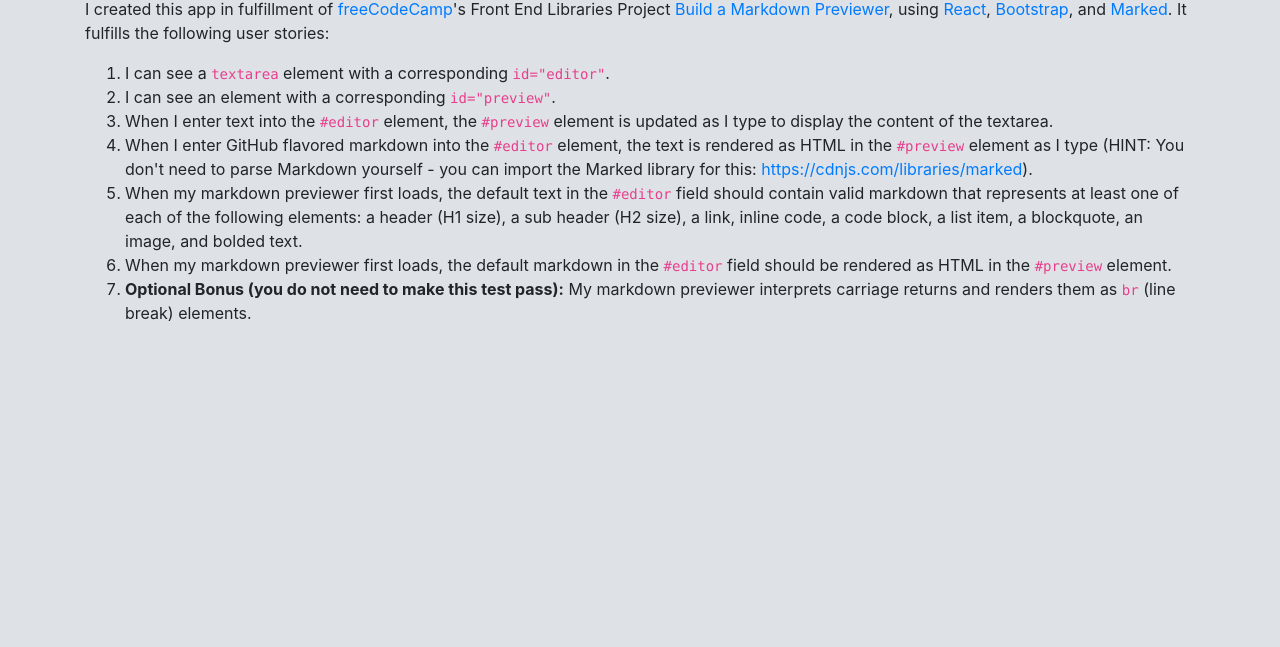
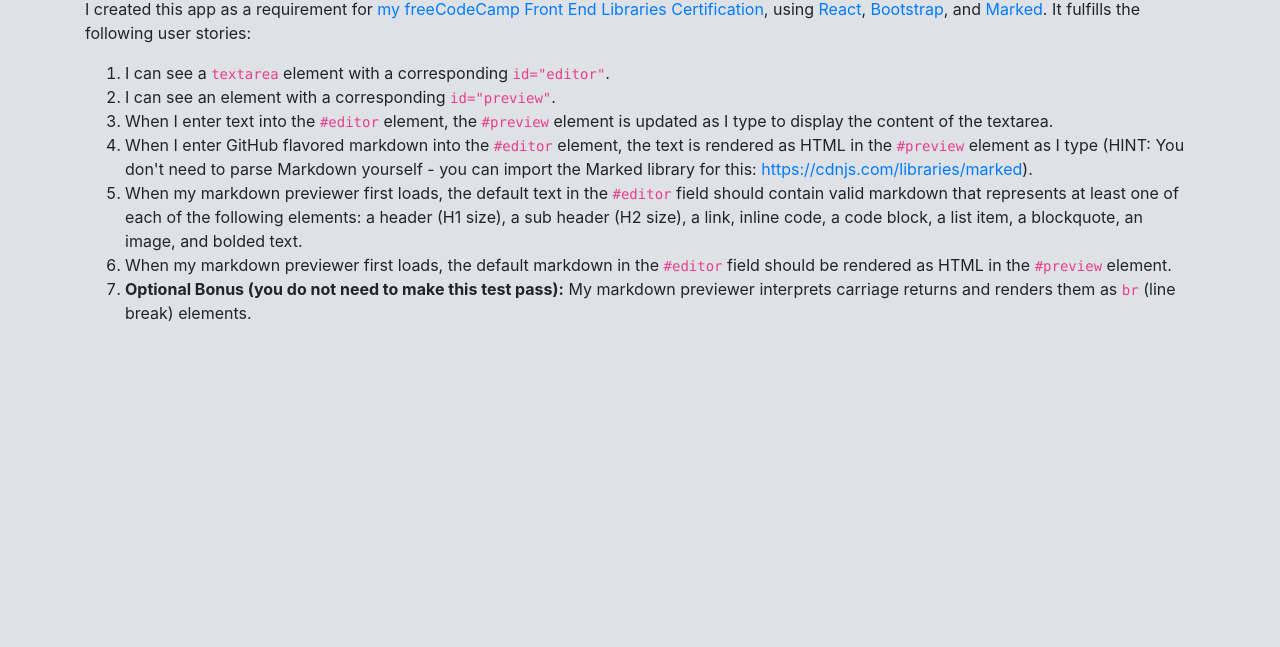
Before and after one commit to TyMick/markdown-previewer, a plain HTML site: page dist/index.html in a window 1280 px wide. Shown: the part 153-800 px from the top of the page. Drawn offline with nearby package versions, Linux system fonts and the light colour scheme.

Commit message:
Add certification link

```diff
--- a/dist/index.html
+++ b/dist/index.html
@@ -33,15 +33,12 @@
   <h1>Markdown previewer</h1>
 
   <p>
-    I created this app in fulfillment of
-    <a href="https://freecodecamp.org" target="_blank" rel="noopener"
-      >freeCodeCamp</a
-    >'s Front End Libraries Project
+    I created this app as a requirement for
     <a
-      href="https://www.freecodecamp.org/learn/front-end-libraries/front-end-libraries-projects/build-a-markdown-previewer"
+      href="https://www.freecodecamp.org/certification/tywmick/front-end-libraries"
       target="_blank"
       rel="noopener"
-      >Build a Markdown Previewer</a
+      >my freeCodeCamp Front End Libraries Certification</a
     >, using
     <a href="https://reactjs.org/" target="_blank" rel="noopener">React</a>,
     <a href="https://getbootstrap.com/" target="_blank" rel="noopener"
```
